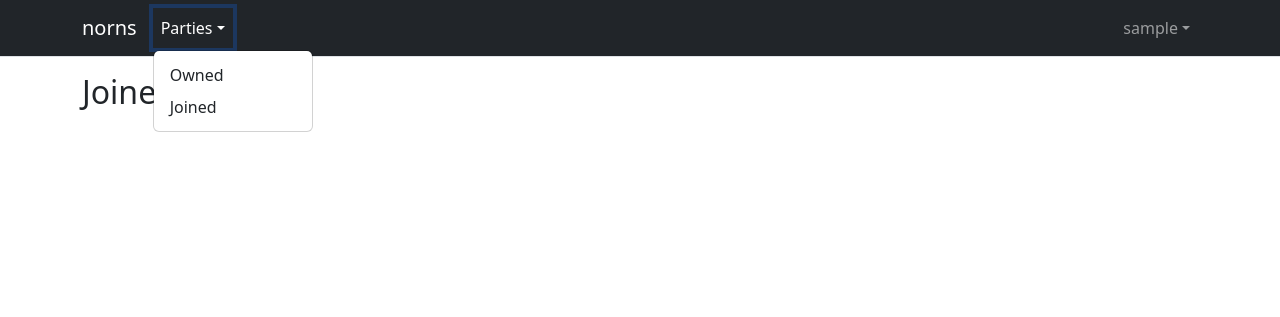
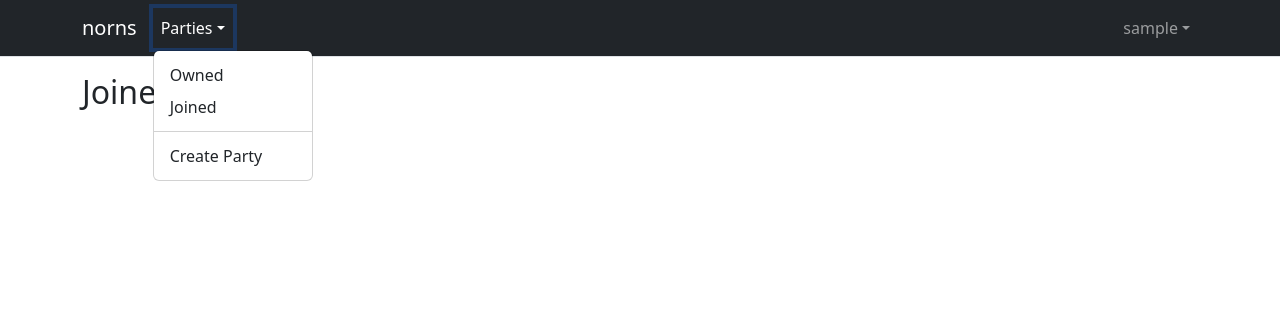
Before and after one commit to norns-dev/norns, a Django app: page /parties/ in a window 1280 px wide, after a click on "Parties". Shown: the top 317 px of the page. Run offline with Django 4.2, Linux system fonts and the light colour scheme; the visitor is signed in with stand-in values (Sample User, id 1); data that the repository does not hold is empty; parts of the project's set-up code (start-up, migrations or seed data) failed here and were passed over; some libraries are stand-ins or nearby versions.

Commit message:
Added create party menu option (#102)

```diff
--- a/templates/navbar-party-dropdown.html
+++ b/templates/navbar-party-dropdown.html
@@ -13,5 +13,11 @@
         <li>
             <a class="dropdown-item" href="{% url 'party_list_joined' %}">Joined</a>
         </li>
+        <li>
+            <hr class="dropdown-divider">
+        </li>
+        <li>
+            <a class="dropdown-item" href="{% url 'party_new' %}">Create Party</a>
+        </li>
     </ul>
 </li>
```
